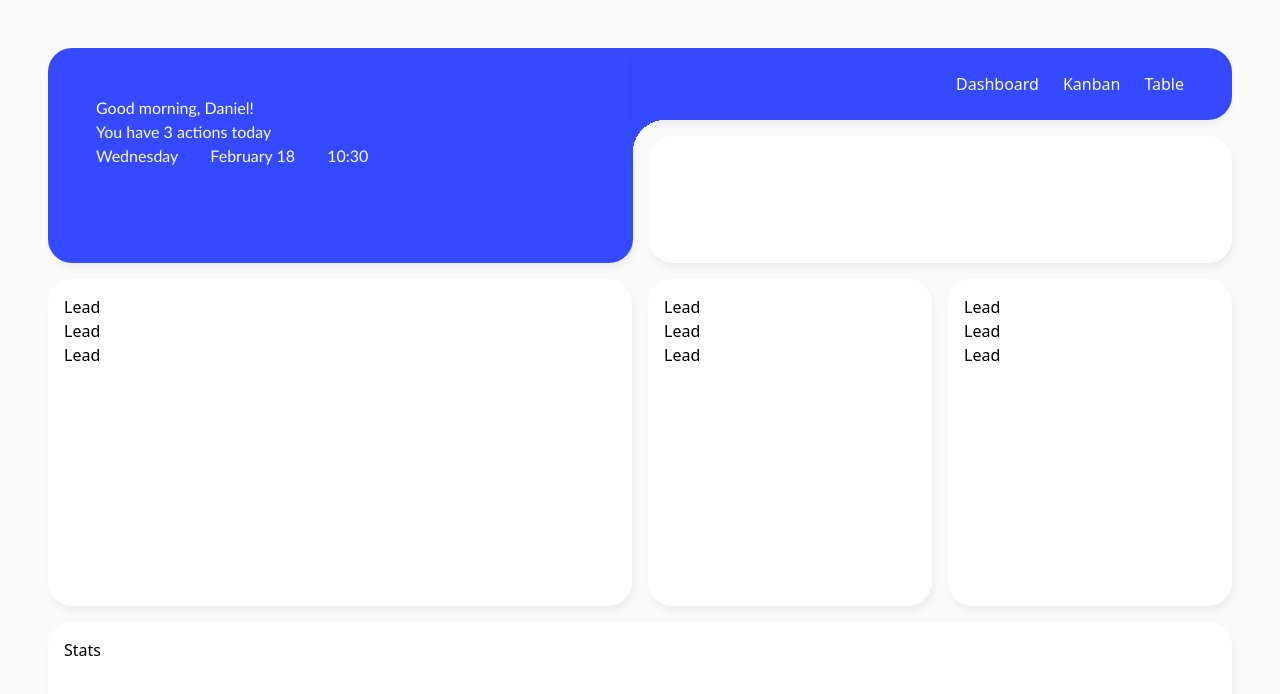
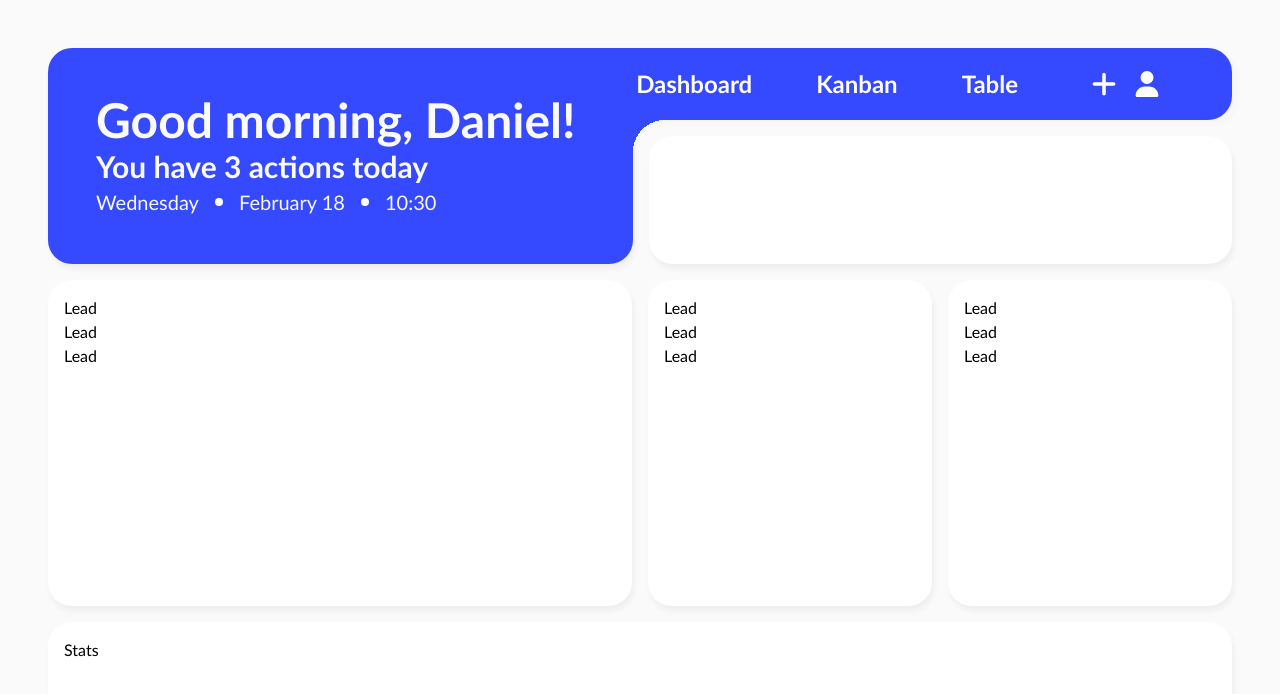
Before and after one commit to daniel-kadlec/Sway, a Next.js app: page /dashboard in a window 1280 px wide. Shown: the top 694 px of the page. Built offline with nearby package versions, Linux system fonts and the light colour scheme.

Commit message:
Feat: update navbar styles and added icons

```diff
--- a/app/components/navbar.tsx
+++ b/app/components/navbar.tsx
@@ -1,5 +1,10 @@
 import Link from "next/link";
 import StatusSummary from "@/app/components/status-summary";
+
+import { FaUser } from "react-icons/fa6";
+import { FaPlus } from "react-icons/fa6";
+
+
 
 export default function Navbar(){
     return  (
@@ -7,27 +12,37 @@ export default function Navbar(){
 
             {/*Left side*/}
             <div className={'w-1/2 h-full bg-primary rounded-l-3xl rounded-br-3xl p-12 mr-(--container-gap) font-primary shadow-primary'}>
-                <h1>Good morning, Daniel!</h1>
-                <h2>You have 3 actions today</h2>
-                <span className={'flex gap-4'}>
-                    <span>Wednesday</span>
-                    <span></span>
-                    <span>February 18</span>
-                    <span></span>
-                    <span>10:30</span>
+                <h1 className={'text-5xl font-bold'}>Good morning, Daniel!</h1>
+                <h2 className={'text-3xl font-bold mt-1'}>You have 3 actions today</h2>
+
+                <span className={'flex gap-4 items-center mt-1'}>
+                    <span className={'date-element'}>Wednesday</span>
+                    <span className={'circle'}></span>
+                    <span className={'date-element'}>February 18</span>
+                    <span className={'circle'}></span>
+                    <span className={'date-element'}>10:30</span>
                 </span>
+
             </div>
 
             {/*Right side*/}
             <div className="flex flex-col gap-(--container-gap) w-1/2 h-full relative">
                 <div className={'cut-corner'}></div>
                 {/*Nav*/}
-                <div className="w-[calc(100%+var(--container-gap))] -ml-(--container-gap) h-1/3 bg-primary rounded-r-3xl flex items-center justify-end pr-12 min-h-1/3 shadow-primary-nav">
-                    <span className="flex flex-row gap-6">
-                        <Link href="/dashboard">Dashboard</Link>
-                        <Link href="/kanban">Kanban</Link>
-                        <Link href="/table">Table</Link>
+                <div className="w-[calc(100%+var(--container-gap))] -ml-(--container-gap) h-1/3 bg-primary rounded-r-3xl flex items-center justify-end pr-18 min-h-1/3 shadow-primary-nav">
+                    <span className={'flex items-center gap-18'}>
+                        <span className="flex flex-row gap-16">
+                            <Link className={'link'} href="/dashboard">Dashboard</Link>
+                            <Link className={'link'} href="/kanban">Kanban</Link>
+                            <Link className={'link'} href="/table">Table</Link>
+                        </span>
+                        <span className={'flex gap-4 items-center'}>
+                            <FaPlus size={28} className={'text-white cursor-pointer'}/>
+                            <FaUser size={26} className={'text-white cursor-pointer'}/>
+                        </span>
+
                     </span>
+
                 </div>
                 <StatusSummary/>
             </div>
--- a/app/globals.css
+++ b/app/globals.css
@@ -26,10 +26,12 @@
     /*//*/
 
     --shadow-primary: 2px 5px 6px rgba(0, 0, 0, 0.05);
-    --shadow-primary-nav: -1px 5px 6px rgba(0, 0, 0, 0.05);
+    --shadow-primary-nav: 6px 5px 6px rgba(0, 0, 0, 0.02);
 
 }
-
+*{
+    @apply font-primary;
+}
 :root {
     --container-gap: 24px;
 }
@@ -39,7 +41,9 @@
         --container-gap: 16px;
     }
 }
-
+.link{
+    @apply text-white font-bold text-2xl font-primary;
+}
 .long-card-base{
     @apply bg-white rounded-3xl shadow-primary p-4 h-[200px] max-h-[130px] 3xl:max-h-[170px];
 }
@@ -54,3 +58,10 @@
         transparent var(--cut),
         black var(--cut));
 }
+
+.circle{
+    @apply w-2 h-2 rounded-full bg-white;
+}
+.date-element{
+    @apply text-shadow-white text-xl;
+}
--- a/package.json
+++ b/package.json
@@ -11,7 +11,8 @@
   "dependencies": {
     "next": "16.1.6",
     "react": "19.2.3",
-    "react-dom": "19.2.3"
+    "react-dom": "19.2.3",
+    "react-icons": "^5.6.0"
   },
   "devDependencies": {
     "@tailwindcss/postcss": "^4",
```
Also changed, not shown: 1 other file (tests, documents, lock files or other folders).
